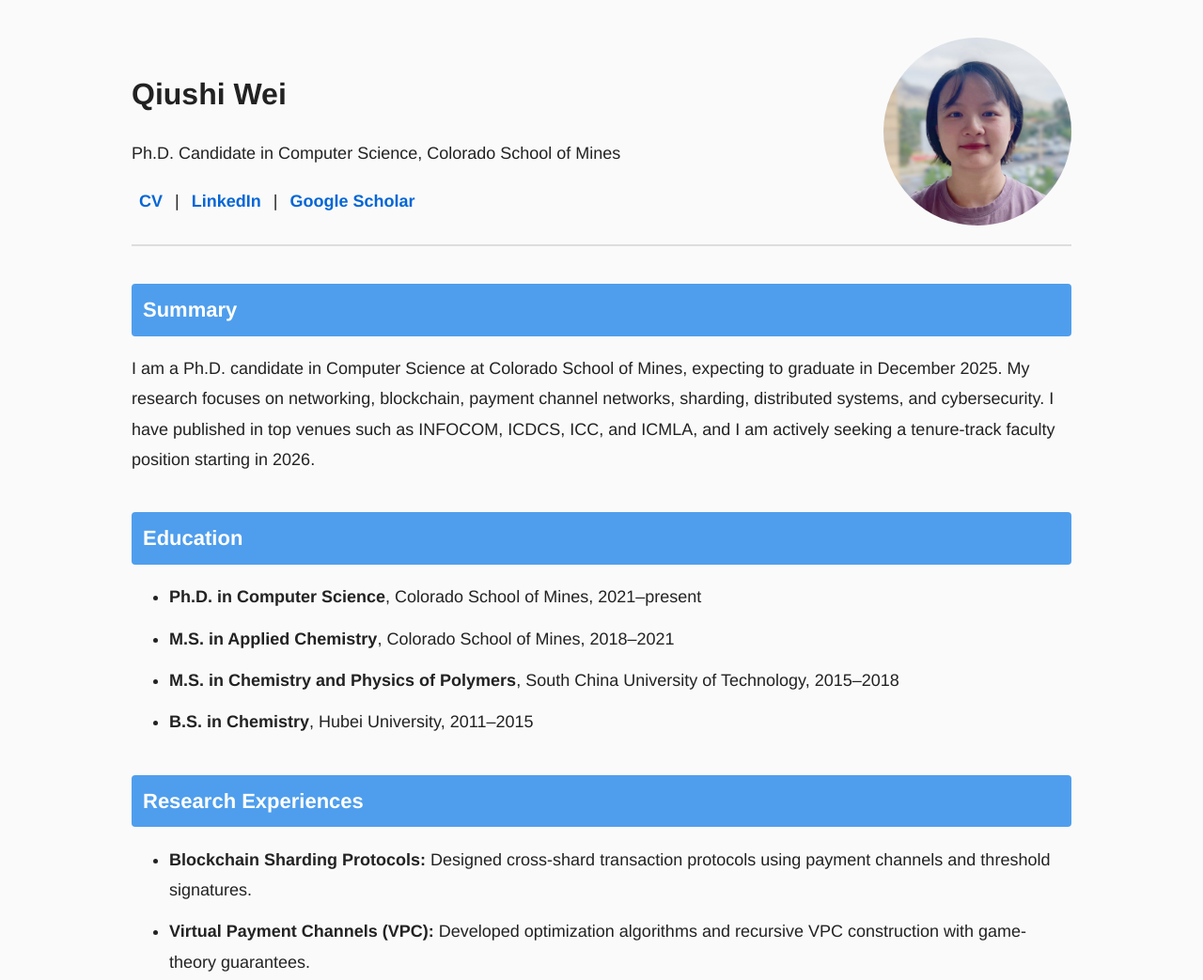
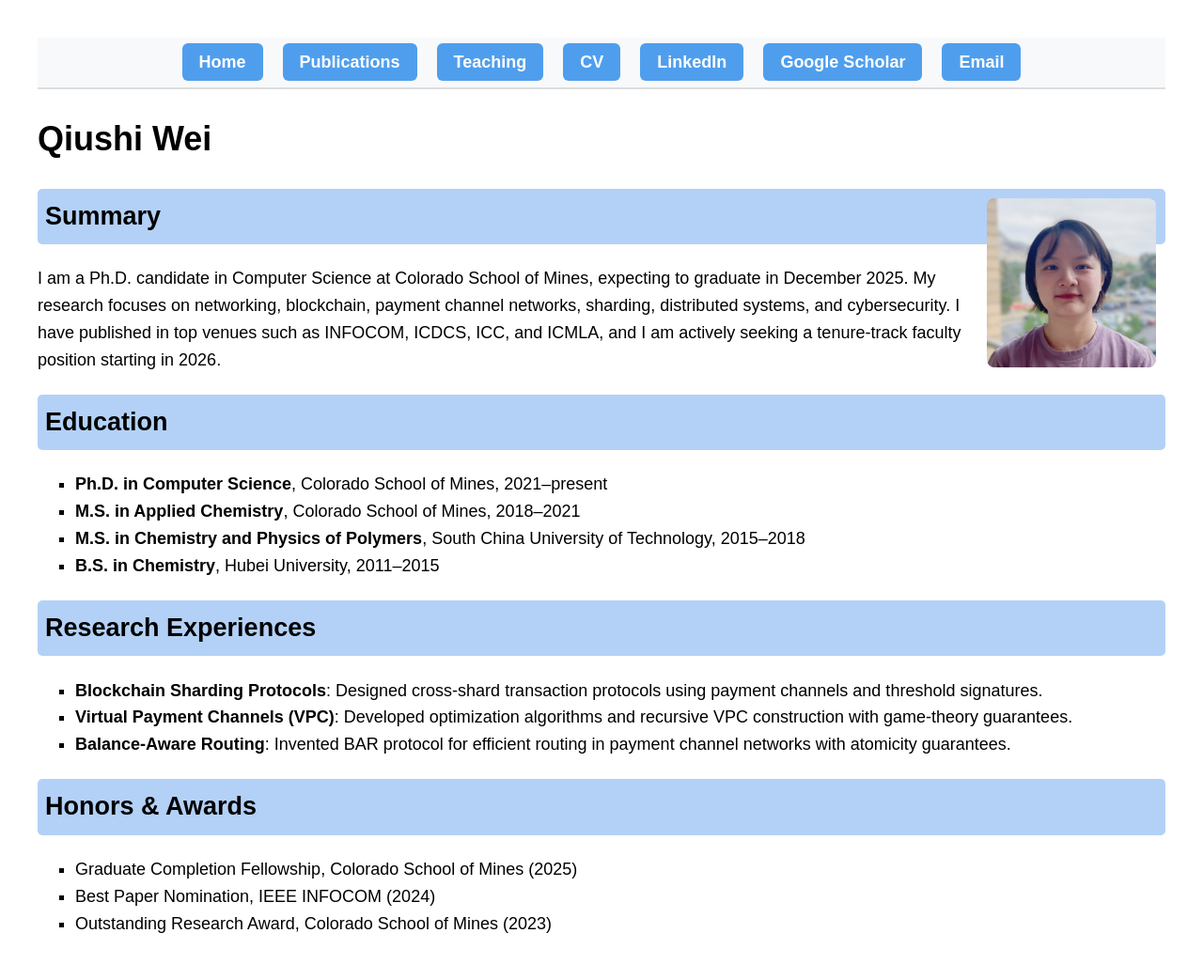
Before and after one commit to qiushiweii/qiushiweii.github.io, a plain HTML site: page index.html in a window 1280 px wide. Shown: the top 1043 px of the page at 94% size. Drawn offline with Linux system fonts and the light colour scheme.

Commit message:
Update index.html

```diff
--- a/index.html
+++ b/index.html
@@ -2,93 +2,81 @@
 <html lang="en">
 <head>
   <meta charset="UTF-8">
-  <title>Qiushi Wei – Academic Homepage</title>
-  <meta name="viewport" content="width=device-width, initial-scale=1">
+  <title>Qiushi Wei | Homepage</title>
   <style>
     body {
-      font-family: "Helvetica", "Arial", sans-serif;
-      margin: 0 auto;
-      max-width: 1000px;
-      padding: 20px;
-      line-height: 1.8;
-      background: #fafafa;
-      color: #222;
+      font-family: Arial, sans-serif;
+      margin: 40px;
+      line-height: 1.6;
       font-size: 18px;
     }
-    header {
-      display: flex;
-      justify-content: space-between;
-      align-items: center;
+
+    /* Navigation bar */
+    .navbar {
+      background-color: #f8f9fa;
       border-bottom: 2px solid #ddd;
-      padding: 20px 0;
+      padding: 12px;
+      text-align: center;
+      position: sticky;
+      top: 0;
+      z-index: 1000;
     }
-    header div {
-      max-width: 70%;
-    }
-    h1 {
-      margin-bottom: 5px;
-      font-size: 32px;
-    }
-    nav a {
+    .navbar a {
+      background-color: #4f9eed;
+      color: white;
+      padding: 10px 18px;
       margin: 0 8px;
+      border-radius: 6px;
       text-decoration: none;
-      color: #0366d6;
       font-weight: bold;
       font-size: 18px;
+      transition: background 0.3s;
     }
-    section {
-      margin: 40px 0;
+    .navbar a:hover {
+      background-color: #1d6fd6;
     }
+
     h2 {
-      background-color: #4f9eed; /* lighter blue */
-      color: #fff;
-      padding: 8px 12px;
-      border-radius: 4px;
-      font-size: 22px;
+      background-color: #b3d1f7;
+      padding: 8px;
+      border-radius: 5px;
     }
+
+    .portrait {
+      float: right;
+      width: 180px;
+      margin: 10px;
+      border-radius: 8px;
+    }
+
     ul {
-      margin-top: 10px;
-    }
-    li {
-      margin-bottom: 12px;
-    }
-    .contact a {
-      color: #0366d6;
-      text-decoration: none;
-    }
-    .portrait {
-      width: 200px;
-      height: 200px;
-      border-radius: 50%;
-      object-fit: cover;
-      margin-left: 20px;
+      list-style-type: square;
     }
   </style>
 </head>
 <body>
-  <header>
-    <div>
+
+  <!-- Navigation -->
+  <div class="navbar">
+    <a href="index.html">Home</a>
+    <a href="publications.html">Publications</a>
+    <a href="teaching.html">Teaching</a>
+    <a href="QiushiCV_application.pdf">CV</a>
+    <a href="https://www.linkedin.com/in/qiushi-wei-77b24623b/" target="_blank">LinkedIn</a>
+    <a href="https://scholar.google.com/citations?user=pnaTPhkAAAAJ&hl=en" target="_blank">Google Scholar</a>
+    <a href="mailto:qiushiwei@mines.edu">Email</a>
+  </div>
+
   <h1>Qiushi Wei</h1>
-      <p>Ph.D. Candidate in Computer Science, Colorado School of Mines</p>
-      <nav>
-        <a href="QiushiCV_application.pdf">CV</a> |
-        <a href="https://www.linkedin.com/in/qiushi-wei-77b24623b/" target="_blank">LinkedIn</a> |
-        <a href="https://scholar.google.com/citations?user=pnaTPhkAAAAJ&hl=en" target="_blank">Google Scholar</a>
-      </nav>
-    </div>
   <img src="portrait.jpg" alt="Qiushi Wei Portrait" class="portrait">
-  </header>
 
-  <section>
   <h2>Summary</h2>
   <p>
     I am a Ph.D. candidate in Computer Science at Colorado School of Mines, expecting to graduate in December 2025.
     My research focuses on networking, blockchain, payment channel networks, sharding, distributed systems, and cybersecurity.
     I have published in top venues such as INFOCOM, ICDCS, ICC, and ICMLA, and I am actively seeking a tenure-track faculty position starting in 2026.
   </p>
-  </section>
 
-  <section>
   <h2>Education</h2>
   <ul>
     <li><b>Ph.D. in Computer Science</b>, Colorado School of Mines, 2021–present</li>
@@ -96,67 +84,20 @@
     <li><b>M.S. in Chemistry and Physics of Polymers</b>, South China University of Technology, 2015–2018</li>
     <li><b>B.S. in Chemistry</b>, Hubei University, 2011–2015</li>
   </ul>
-  </section>
 
-  <section>
   <h2>Research Experiences</h2>
   <ul>
-      <li><b>Blockchain Sharding Protocols:</b> Designed cross-shard transaction protocols using payment channels and threshold signatures.</li>
-      <li><b>Virtual Payment Channels (VPC):</b> Developed optimization algorithms and recursive VPC construction with game-theory guarantees.</li>
-      <li><b>Balance-Aware Routing:</b> Invented BAR protocol for efficient routing in payment channel networks with atomicity guarantees.</li>
+    <li><b>Blockchain Sharding Protocols</b>: Designed cross-shard transaction protocols using payment channels and threshold signatures.</li>
+    <li><b>Virtual Payment Channels (VPC)</b>: Developed optimization algorithms and recursive VPC construction with game-theory guarantees.</li>
+    <li><b>Balance-Aware Routing</b>: Invented BAR protocol for efficient routing in payment channel networks with atomicity guarantees.</li>
   </ul>
-  </section>
 
-  <section>
-    <h2>Publications (Selected)</h2>
-    <ul>
-      <li><i>Thor: A Virtual Payment Channel Network Construction Protocol over Cryptocurrencies</i>.
-        <b>Qiushi Wei</b>, Dejun Yang, Ruozhou Yu, Guoliang Xue. IEEE INFOCOM, 2024.
-      </li>
-      <li><i>BAR: A Balance-Aware Routing Protocol in Payment Channel Networks</i>.
-        <b>Qiushi Wei</b>, Yuhui Zhang, Dejun Yang, Guoliang Xue. IEEE ICC, 2025.
-      </li>
-      <li><i>ShardTree: An Efficient Cross-Shard Protocol through Multi-party Virtual Payment Channels</i>.
-        <b>Qiushi Wei</b>, Ruozhou Yu, Xiaojian Wang, Dejun Yang, Guoliang Xue. Submitted to IEEE INFOCOM, 2026.
-      </li>
-      <li><i>ShardBridge: Enabling Efficient Cross-Shard Transactions via Payment Channels</i>.
-        <b>Qiushi Wei</b>, Ruozhou Yu, Xiaojian Wang, Dejun Yang, Guoliang Xue. Submitted to IEEE INFOCOM, 2026.
-      </li>
-      <li><i>Learning Robust Simplex Sparse Representation Using Alternating Linearized Minimization Method</i>.
-        Zhennan Shi, <b>Qiushi Wei</b>. IEEE ICMLA, 2025.
-      </li>
-      <li><i>Space Booking: Enabling Performance-Critical Applications in Broadband Satellite Networks</i>.
-        Xiaojian Wang, Ruozhou Yu, Dejun Yang, Guoliang Xue, <b>Qiushi Wei</b>, Huayue Gu, Zhouyu Li. IEEE ICDCS, 2025.
-      </li>
-    </ul>
-    <p>Full list available on <a href="https://scholar.google.com/citations?user=pnaTPhkAAAAJ&hl=en" target="_blank">Google Scholar</a>.</p>
-  </section>
-
-  <section>
-    <h2>Teaching</h2>
-    <ul>
-      <li>CSCI 358: Discrete Math – Fall 2022, Spring 2023</li>
-      <li>CHGN 121: General Chemistry Lab – Fall 2018, Spring 2019</li>
-      <li>CHGN 122: Physical Chemistry Lab – Fall 2019</li>
-    </ul>
-  </section>
-
-  <section>
   <h2>Honors & Awards</h2>
   <ul>
-      <li>INFOCOM Student Travel Grant – 2022, 2024</li>
-      <li>ICNP Student Travel Grant – 2022</li>
-      <li>Excellent Graduate Student Scholarship, South China Univ. of Tech. – 2015–2018</li>
-      <li>Excellent Student Scholarship, Hubei University – 2012</li>
+    <li>Graduate Completion Fellowship, Colorado School of Mines (2025)</li>
+    <li>Best Paper Nomination, IEEE INFOCOM (2024)</li>
+    <li>Outstanding Research Award, Colorado School of Mines (2023)</li>
   </ul>
-  </section>
 
-  <section>
-    <h2>Contact</h2>
-    <p class="contact">
-      📧 <a href="mailto:qiushiwei@mines.edu">qiushiwei@mines.edu</a><br>
-      📍 Colorado School of Mines, Golden, CO
-    </p>
-  </section>
 </body>
 </html>
```
Lines whose indentation alone changed are shown as unchanged.
